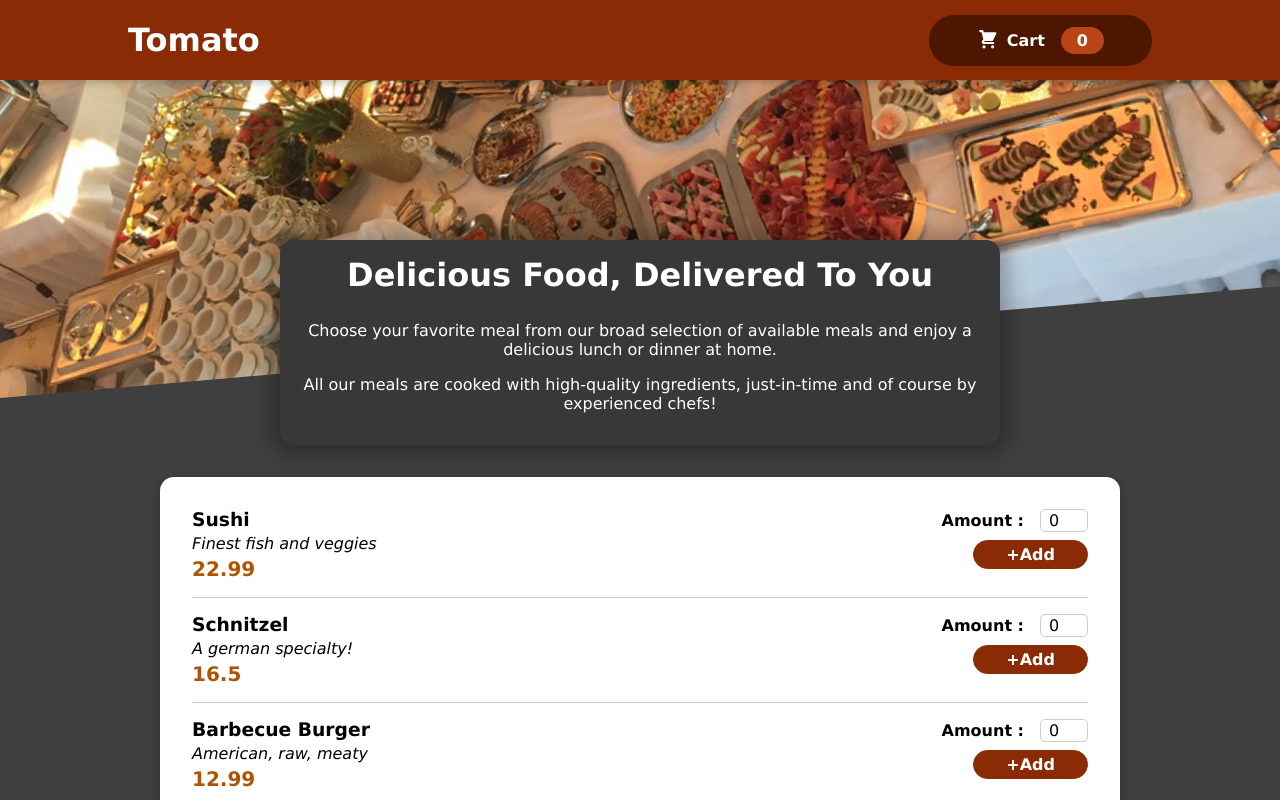
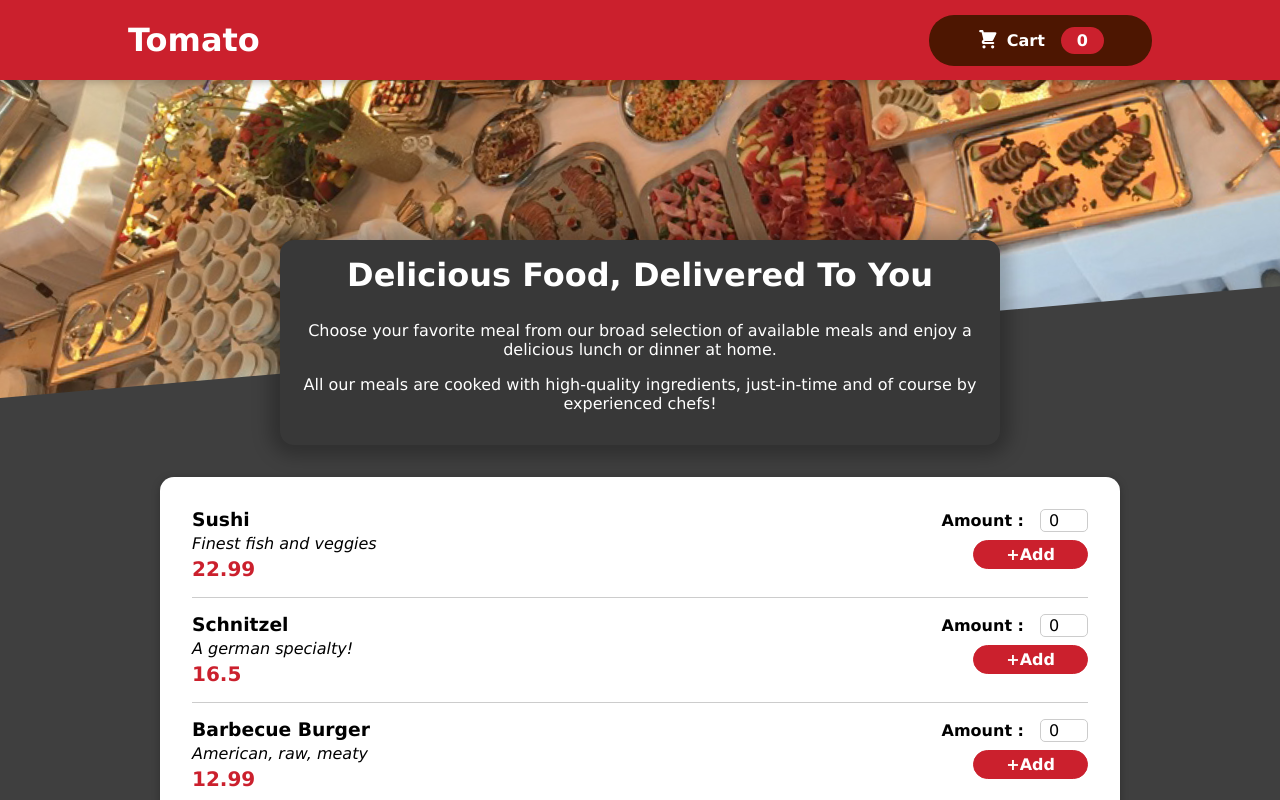
Before and after one commit to rohnshrma/vikrant_react_mp_1, a React (Create React App) app: page / in a window 1280 px wide. Shown: the top 800 px of the page. Built offline with nearby package versions, Linux system fonts and the light colour scheme; the HTML template or start-up script is replaced by a standard one.

Commit message:
outputing cart items

```diff
--- a/src/Components/Cart/Cart.js
+++ b/src/Components/Cart/Cart.js
@@ -1,24 +1,39 @@
-import React,{useContext} from 'react'
+import React, { useContext } from 'react'
 import classes from "./Cart.module.css"
 import Modal from '../UI/Modal'
-
-import CartContext  from '../store/cart-context'
+import CartItem from "./CartItem"
+import CartContext from '../store/cart-context'
 const Cart = (props) => {
 
 
     const cartCtx = useContext(CartContext)
+
+    const totalAmount = `$${cartCtx.totalAmount.toFixed(2)}`
+
+    const cartItemRemoverHandler = (id) => {
+        console.log("remove");
+    }
+    const cartItemAddHandler = (item) => {
+        console.log("add");
+    }
+
+    const hasItems = cartCtx.items.length > 0
 
     console.log(cartCtx);
 
 
     const cartItems = (
         <ul className={classes["cart-items"]}>
-            {[{
-                id: "c1",
-                name: "sushi",
-                amount: 2,
-                price: 12.00,
-            }].map((item) => <li key={item.id}>{item.name}</li>)
+            {cartCtx.items.map((item) => {
+                return <CartItem
+                    key={item.id}
+                    name={item.name}
+                    amount={item.amount}
+                    price={item.price}
+                    onRemove={cartItemRemoverHandler.bind(null, item.id)}
+                    onAdd={cartItemAddHandler.bind(item)}
+                />
+            })
             }
         </ul>
     )
@@ -29,11 +44,12 @@ const Cart = (props) => {
             {cartItems}
             <div className={classes.total}>
                 <span>Total Amount</span>
-                <span>24.00</span>
+                <span>{totalAmount}</span>
             </div>
             <div className={classes.actions}>
                 <button className={classes["button--alt"]} onClick={props.onHideCart}>Cancel</button>
-                <button className={classes.button}>Order</button>
+                {hasItems && <button className={classes.button}>Order</button>}
+
             </div>
         </Modal>
     )
--- a/src/Components/Cart/Cart.module.css
+++ b/src/Components/Cart/Cart.module.css
@@ -23,7 +23,7 @@
   font: inherit;
   cursor: pointer;
   background-color: transparent;
-  border: 1px solid #8a2b06;
+  border: 1px solid #cb202d;
   padding: 0.5rem 2rem;
   border-radius: 25px;
   margin-left: 1rem;
@@ -37,10 +37,10 @@
 }
 
 .actions .button--alt {
-  color: #8a2b06;
+  color: #cb202d;
 }
 
 .actions .button {
-  background-color: #8a2b06;
+  background-color: #cb202d;
   color: white;
 }
--- /dev/null
+++ b/src/Components/Cart/CartItem.js
@@ -0,0 +1,23 @@
+import classes from './CartItem.module.css';
+
+const CartItem = (props) => {
+  const price = `$${props.price.toFixed(2)}`;
+
+  return (
+    <li className={classes['cart-item']}>
+      <div>
+        <h2>{props.name}</h2>
+        <div className={classes.summary}>
+          <span className={classes.price}>{price}</span>
+          <span className={classes.amount}>x {props.amount}</span>
+        </div>
+      </div>
+      <div className={classes.actions}>
+        <button onClick={props.onRemove}>−</button>
+        <button onClick={props.onAdd}>+</button>
+      </div>
+    </li>
+  );
+};
+
+export default CartItem;
--- a/extra-files/CartItem.module.css
+++ b/src/Components/Cart/CartItem.module.css
@@ -2,14 +2,14 @@
   display: flex;
   justify-content: space-between;
   align-items: center;
-  border-bottom: 2px solid #8a2b06;
+  border-bottom: 2px solid #cb202d;
   padding: 1rem 0;
   margin: 1rem 0;
 }
 
 .cart-item h2 {
   margin: 0 0 0.5rem 0;
-  color: #363636;
+  color: #2d2d2d;
 }
 
 .summary {
@@ -21,7 +21,7 @@
 
 .price {
   font-weight: bold;
-  color: #8a2b06;
+  color: #cb202d;
 }
 
 .amount {
@@ -29,7 +29,7 @@
   border: 1px solid #ccc;
   padding: 0.25rem 0.75rem;
   border-radius: 6px;
-  color: #363636;
+  color: #2d2d2d;
 }
 
 .actions {
@@ -47,8 +47,8 @@
   font: inherit;
   font-weight: bold;
   font-size: 1.25rem;
-  color: #8a2b06;
-  border: 1px solid #8a2b06;
+  color: #cb202d;
+  border: 1px solid #cb202d;
   width: 3rem;
   text-align: center;
   border-radius: 6px;
@@ -60,6 +60,6 @@
 
 .cart-item button:hover,
 .cart-item button:active {
-  background-color: #8a2b06;
+  background-color: #cb202d;
   color: white;
 }
--- a/src/Components/Layout/Header.module.css
+++ b/src/Components/Layout/Header.module.css
@@ -4,7 +4,7 @@
   left: 0;
   width: 100%;
   height: 5rem;
-  background-color: #8a2b06;
+  background-color: #cb202d;
   color: white;
   display: flex;
   justify-content: space-between;
--- a/src/Components/Layout/HeaderCartButton.js
+++ b/src/Components/Layout/HeaderCartButton.js
@@ -1,14 +1,27 @@
+import { useContext } from "react"
+import CartContext from "../store/cart-context"
+
 import classes from "./HeaderCartButton.module.css"
 import CartIcon from "../Cart/CartIcon"
+import Cart from "../Cart/Cart"
+
 
 const HeaderCartButton = props => {
+
+    const cartCtx = useContext(CartContext)
+    console.log(cartCtx);
+
+    const numberOfCartItems = cartCtx.items.reduce((curNumber,item)=>{
+        return curNumber + item.amount
+    },0)
+
     return (
         <button onClick={props.onShowCart} className={classes.button}>
             <span className={classes.icon}>
                 <CartIcon />
             </span>
             <span>Cart</span>
-            <span className={classes.badge}>0</span>
+            <span className={classes.badge}>{numberOfCartItems}</span>
         </button>)
 }
 
--- a/src/Components/Layout/HeaderCartButton.module.css
+++ b/src/Components/Layout/HeaderCartButton.module.css
@@ -24,7 +24,7 @@
 }
 
 .badge {
-  background-color: #b94517;
+  background-color: #cb202d;
   padding: 0.25rem 1rem;
   border-radius: 25px;
   margin-left: 1rem;
--- a/src/Components/Meals/MealItem/MealItem.js
+++ b/src/Components/Meals/MealItem/MealItem.js
@@ -1,9 +1,22 @@
 import classes from "./MealItem.module.css"
+import React, { useContext } from 'react'
+import MealItemForm from "./MealItemForm"
+import Cart from "../../Cart/Cart"
+import CartContext from "../../store/cart-context"
 
-import React from 'react'
-import MealItemForm from "./MealItemForm"
+const MealItem = (props) => {
 
-const MealItem = (props)=>{
+    const cartCtx = useContext(CartContext)
+
+    const addToCartHandler = (amount) => {
+        cartCtx.addItem({
+            id: props.id,
+            name: props.name,
+            amount: amount,
+            price: props.price
+        })
+    }
+
     return (
         <li className={classes.meal}>
             <div>
@@ -11,7 +24,7 @@ const MealItem = (props)=>{
                 <div className={classes.description}>{props.description}</div>
                 <div className={classes.price}>{props.price}</div>
             </div>
-    <div><MealItemForm id={props.id} /></div>
+            <div><MealItemForm id={props.id} onAddToCart={addToCartHandler} /></div>
         </li>
     )
 }
--- a/src/Components/Meals/MealItem/MealItem.module.css
+++ b/src/Components/Meals/MealItem/MealItem.module.css
@@ -17,6 +17,6 @@
 .price {
   margin-top: 0.25rem;
   font-weight: bold;
-  color: #ad5502;
+  color: #cb202d;
   font-size: 1.25rem;
 }
--- a/src/Components/Meals/MealItem/MealItemForm.js
+++ b/src/Components/Meals/MealItem/MealItemForm.js
@@ -9,14 +9,18 @@ const MealItemForm = (props) => {
     const submitHandler = (event) => {
         console.log("triggered");
         event.preventDefault()
+        // string
         const enteredAmount = amountInputRef.current.value
+        // converted to num
         const enteredAmountNumber = +enteredAmount
         if (enteredAmount.trim().length === 0 ||
             enteredAmountNumber < 1 ||
             enteredAmountNumber > 5
         ) {
             setAmountIsValid(false)
+            return ;
         }
+        props.onAddToCart(enteredAmountNumber )
         // console.log(enteredAmount);
     }
     console.log(amountIsValid);
--- a/src/Components/Meals/MealItem/MealItemForm.module.css
+++ b/src/Components/Meals/MealItem/MealItemForm.module.css
@@ -5,8 +5,8 @@
 .form button {
   font: inherit;
   cursor: pointer;
-  background-color: #8a2b06;
-  border: 1px solid #8a2b06;
+  background-color: #cb202d;
+  border: 1px solid #cb202d;
   color: white;
   padding: 0.25rem 2rem;
   border-radius: 20px;
--- a/src/Components/store/CartProvider.js
+++ b/src/Components/store/CartProvider.js
@@ -37,7 +37,7 @@ const CartProvider = (props) => {
     }
 
     const cartContext = {
-        item: cartState.items,
+        items: cartState.items,
         totalAmount: cartState.totalAmount,
         addItem: addItemToCartHandler,
         removeItem: removeItemFromCartHandler
```
Lines whose indentation alone changed are shown as unchanged.
